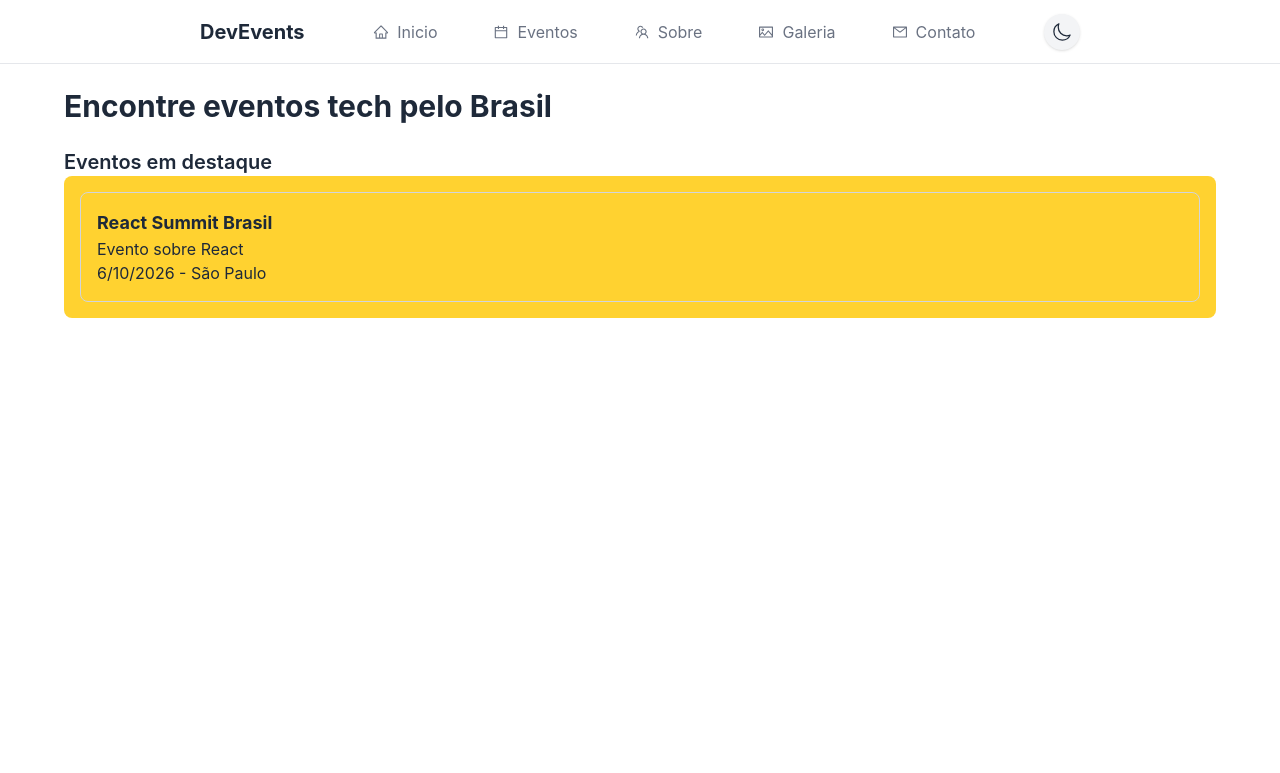
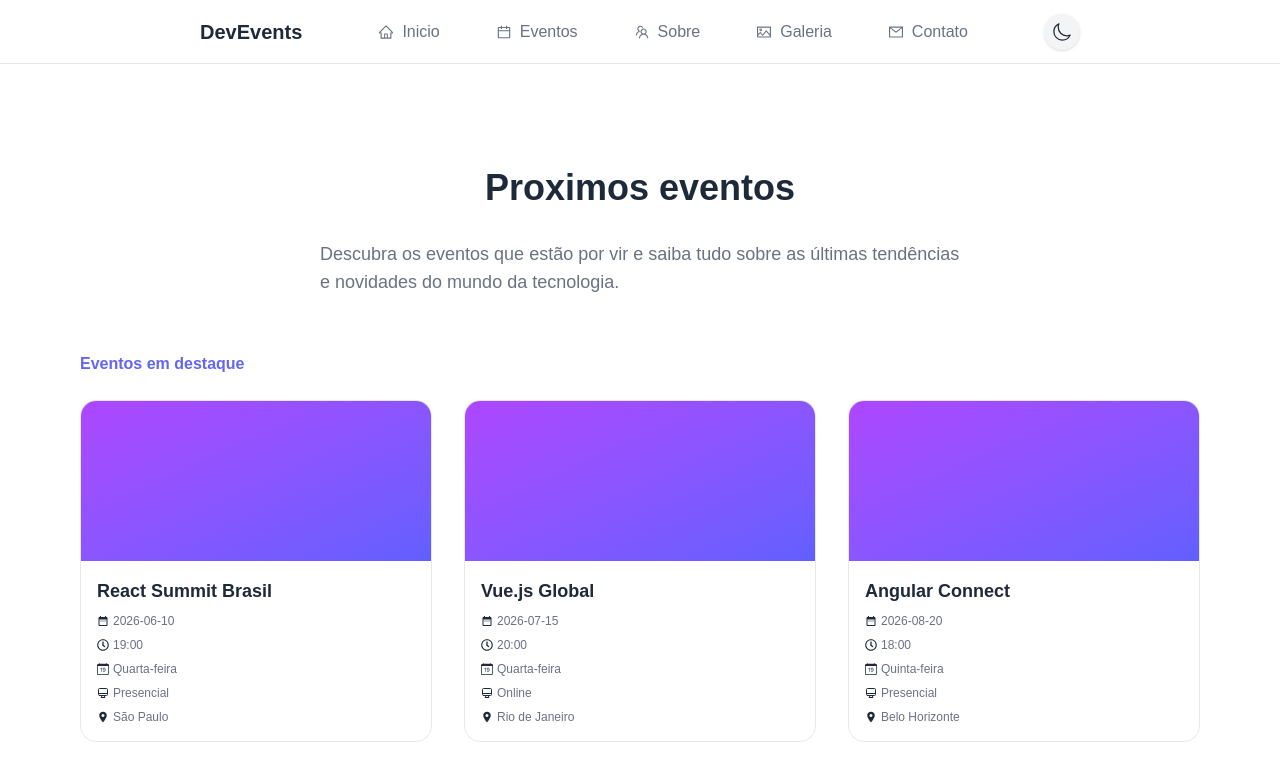
Before and after one commit to IgorBern02/devevents, a React (Vite) app in the folder frontend/: page /events in a window 1280 px wide. Shown: the top 773 px of the page. Built offline with nearby package versions, Linux system fonts and the light colour scheme; data requests are answered from the project's data file.

Commit message:
feat: update event data structure and enhance UI components for better event display

```diff
--- a/frontend/db.json
+++ b/frontend/db.json
@@ -3,10 +3,56 @@
     {
       "id": 1,
       "title": "React Summit Brasil",
-      "description": "Evento sobre React",
+
       "date": "2026-06-10",
+      "hour": "19:00",
+      "day": "Quarta-feira",
       "city": "São Paulo",
-      "type": "presencial",
+      "type": "Presencial",
+      "link": "https://evento.com"
+    },
+    {
+      "id": 2,
+      "title": "Vue.js Global",
+
+      "date": "2026-07-15",
+      "hour": "20:00",
+      "day": "Quarta-feira",
+      "city": "Rio de Janeiro",
+      "type": "Online",
+      "link": "https://evento.com"
+    },
+    {
+      "id": 3,
+      "title": "Angular Connect",
+
+      "date": "2026-08-20",
+      "hour": "18:00",
+      "day": "Quinta-feira",
+      "city": "Belo Horizonte",
+      "type": "Presencial",
+      "link": "https://evento.com"
+    },
+    {
+      "id": 4,
+      "title": "Node.js Interactive",
+
+      "date": "2026-09-25",
+      "hour": "17:00",
+      "day": "Sexta-feira",
+      "city": "Curitiba",
+      "type": "Online",
+      "link": "https://evento.com"
+    },
+    {
+      "id": 5,
+      "title": "Python Brasil",
+
+      "date": "2026-10-30",
+      "hour": "19:30",
+      "day": "Sexta-feira",
+      "city": "Porto Alegre",
+      "type": "Presencial",
       "link": "https://evento.com"
     }
   ]
--- a/frontend/src/components/ui/Card.tsx
+++ b/frontend/src/components/ui/Card.tsx
@@ -0,0 +1,67 @@
+import { MdDateRange } from "react-icons/md";
+import { FaRegClock } from "react-icons/fa";
+import { BsCalendarDate } from "react-icons/bs";
+import { HiOutlineDesktopComputer } from "react-icons/hi";
+import { IoLocationSharp } from "react-icons/io5";
+
+export interface Event {
+  id: number;
+  title: string;
+  date: string;
+  hour: string;
+  day?: string;
+  city: string;
+  type: string;
+}
+
+interface CardProps {
+  event: Event;
+}
+
+export const Card = ({ event }: CardProps) => {
+  return (
+    <li
+      className="w-full bg-white dark:bg-slate-900
+      border border-gray-200 dark:border-slate-700
+      rounded-2xl overflow-hidden
+      transition-all duration-300
+      hover:-translate-y-1 hover:shadow-xl cursor-pointer"
+    >
+      <div className="w-full h-40 bg-gradient-to-br from-purple-500 to-indigo-500" />
+
+      <div className="p-4 space-y-2 text-gray-500">
+        <h3 className="text-lg font-semibold text-(--text-color) dark:text-(--text-color-dark)">
+          {event.title}
+        </h3>
+
+        <p className="text-xs flex items-center gap-1">
+          <MdDateRange className="text-(--text-color) dark:text-(--text-color-dark)" />
+          {event.date.split("T")[0]}
+        </p>
+
+        <p className="text-xs flex items-center gap-1">
+          <FaRegClock className="text-(--text-color) dark:text-(--text-color-dark)" />
+          {event.hour}
+        </p>
+
+        <p className="text-xs flex items-center gap-1">
+          <BsCalendarDate className="text-(--text-color) dark:text-(--text-color-dark)" />
+          {event.day ||
+            new Date(event.date).toLocaleDateString(undefined, {
+              weekday: "long",
+            })}
+        </p>
+
+        <p className="text-xs flex items-center gap-1">
+          <HiOutlineDesktopComputer className="text-(--text-color) dark:text-(--text-color-dark)" />
+          {event.type}
+        </p>
+
+        <p className="text-xs flex items-center gap-1">
+          <IoLocationSharp className="text-(--text-color) dark:text-(--text-color-dark)" />
+          {event.city}
+        </p>
+      </div>
+    </li>
+  );
+};
--- a/frontend/src/index.css
+++ b/frontend/src/index.css
@@ -1,4 +1,5 @@
 @import "tailwindcss";
+@import url("https://fonts.googleapis.com/css2?family=Inter:ital,opsz,wght@0,14..32,100..900;1,14..32,100..900&display=swap");
 
 @custom-variant dark (&:where(.dark, .dark *));
 
@@ -16,9 +17,12 @@
   --background-color-dark: #101828;
   --text-color: #1e2939;
   --text-color-dark: #f8fafc;
+
+  --font-inter: "Montserrat", sans-serif;
 }
 
 body {
   margin: 0;
   @apply bg-white text-black dark:bg-gray-900 dark:text-white;
+  font-family: var(--font-inter);
 }
--- a/frontend/src/pages/Events.tsx
+++ b/frontend/src/pages/Events.tsx
@@ -1,13 +1,8 @@
 import { useEffect, useState } from "react";
 import { api } from "../services/api";
 
-interface Event {
-  id: number;
-  title: string;
-  description: string;
-  date: string;
-  city: string;
-}
+import { Card } from "../components/ui/Card";
+import type { Event } from "../components/ui/Card";
 
 export const Events = () => {
   const [events, setEvents] = useState<Event[]>([]);
@@ -19,28 +14,25 @@ export const Events = () => {
   }, []);
 
   return (
-    <div className="space-y-6">
+    <div className="space-y-10 flex flex-col items-center w-full px-4 max-w-6xl mx-auto  mt-20">
       <section>
-        <h1 className="text-3xl font-bold">
-          Encontre eventos tech pelo Brasil
+        <h1 className="text-4xl font-bold text-(--text-color) dark:text-(--text-color-dark) text-center text-wrap max-w-2xl ">
+          Proximos eventos
         </h1>
+        <p className="text-lg text-gray-500  mt-4 rounded-lg p-4 max-w-2xl text-left ">
+          Descubra os eventos que estão por vir e saiba tudo sobre as últimas
+          tendências e novidades do mundo da tecnologia.
+        </p>
       </section>
 
-      <section>
-        <h2 className="text-xl font-semibold">Eventos em destaque</h2>
+      <section className="w-full">
+        <p className="text-md font-semibold text-(--primary-color) ">
+          Eventos em destaque
+        </p>
 
-        <ul className="space-y-4 bg-amber-300 dark:bg-amber-700 p-4 rounded-lg">
+        <ul className="w-full grid grid-cols-1 sm:grid-cols-2 lg:grid-cols-3 gap-8 mt-6">
           {events.map((event) => (
-            <li
-              key={event.id}
-              className="border border-gray-300 dark:border-gray-600 rounded-lg p-4"
-            >
-              <h3 className="text-lg font-bold">{event.title}</h3>
-              <p>{event.description}</p>
-              <p>
-                {new Date(event.date).toLocaleDateString()} - {event.city}
-              </p>
-            </li>
+            <Card key={event.id} event={event} />
           ))}
         </ul>
       </section>
--- a/frontend/src/pages/Home.tsx
+++ b/frontend/src/pages/Home.tsx
@@ -4,7 +4,7 @@ import { IoCodeSlashOutline } from "react-icons/io5";
 
 export const Home = () => {
   return (
-    <div className="space-y-6 flex flex-col items-center justify-center w-full h-full p-2 ">
+    <div className="space-y-6 flex flex-col items-center justify-center w-full h-full p-2 mt-20">
       <section>
         <h1 className="text-5xl font-bold text-(--text-color) dark:text-(--text-color-dark) text-center text-wrap max-w-2xl ">
           Encontre eventos <span className="text-(--primary-color)">tech</span>{" "}
@@ -17,26 +17,26 @@ export const Home = () => {
         </p>
       </section>
 
-      <section className="w-1/3  rounded-lg flex items-center justify-around gap-4 text-md text-(--text-color) dark:text-(--text-color-dark)">
+      <section className="w-1/3  rounded-lg flex items-center justify-around gap-4 text-sm text-(--text-color) dark:text-(--text-color-dark)">
         <div
-          className="flex items-center gap-2 border border-gray-100 hover:border-(--primary-color) bg-gray-50 px-2 py-3 rounded-xl cursor-pointer hover:bg-gray-100 dark:bg-gray-800 dark:border-gray-700 dark:hover:bg-gray-700 transition-all duration-300 ease-in-out
-hover:-translate-y-1 hover:scale-105"
+          className="group flex items-center gap-2 border border-gray-100 hover:border-(--primary-color) bg-gray-50 px-2 py-3 rounded-xl  hover:bg-gray-100 dark:bg-gray-800 dark:border-gray-700 dark:hover:bg-gray-700 transition-all duration-300 ease-in-out
+hover:-translate-y-1 hover:scale-105 hover:shadow-lg hover:shadow-purple-500/20"
         >
-          <CiHashtag className="mx-auto text-(--primary-color)" />
+          <CiHashtag className="text-(--primary-color) transition-transform duration-300 group-hover:rotate-12" />
           <p>Conferências</p>
         </div>
         <div
-          className="flex items-center gap-2 border border-gray-100 hover:border-(--primary-color) bg-gray-50 px-2 py-3 rounded-xl cursor-pointer hover:bg-gray-100 dark:bg-gray-800 dark:border-gray-700 dark:hover:bg-gray-700 transition-all duration-300 ease-in-out
-hover:-translate-y-1 hover:scale-105"
+          className="group flex items-center gap-2 border border-gray-100 hover:border-(--primary-color) bg-gray-50 px-2 py-3 rounded-xl  hover:bg-gray-100 dark:bg-gray-800 dark:border-gray-700 dark:hover:bg-gray-700 transition-all duration-300 ease-in-out
+hover:-translate-y-1 hover:scale-105 hover:shadow-lg hover:shadow-purple-500/20"
         >
-          <IoCodeSlashOutline className="mx-auto text-(--primary-color)" />
+          <IoCodeSlashOutline className="text-(--primary-color) transition-transform duration-300 group-hover:rotate-12" />
           <p>Meetups</p>
         </div>
         <div
-          className="flex items-center gap-2 border border-gray-100 hover:border-(--primary-color) bg-gray-50 px-2 py-3 rounded-xl  cursor-pointer hover:bg-gray-100 dark:bg-gray-800 dark:border-gray-700 dark:hover:bg-gray-700  transition-all duration-300 ease-in-out
-hover:-translate-y-1 hover:scale-105"
+          className="group flex items-center gap-2 border border-gray-100 hover:border-(--primary-color) bg-gray-50 px-2 py-3 rounded-xl   hover:bg-gray-100 dark:bg-gray-800 dark:border-gray-700 dark:hover:bg-gray-700  transition-all duration-300 ease-in-out
+hover:-translate-y-1 hover:scale-105 hover:shadow-lg hover:shadow-purple-500/20"
         >
-          <PiBracketsCurlyLight className="mx-auto text-(--primary-color)" />
+          <PiBracketsCurlyLight className="text-(--primary-color) transition-transform duration-300 group-hover:rotate-12" />
           <p>Workshops</p>
         </div>
       </section>
```
